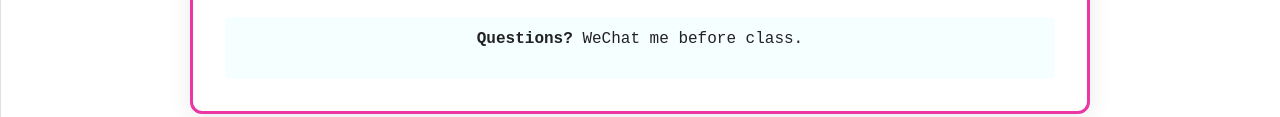
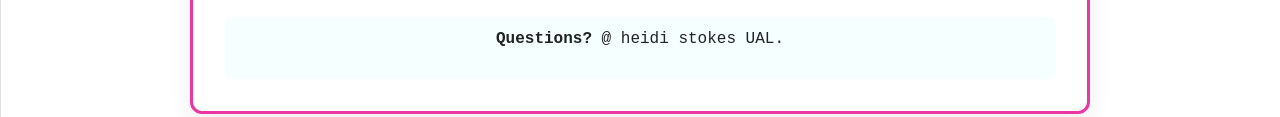
Before and after one commit to hsstokes/Homework-Make-Tape-Transfers, a plain HTML site: page index.html in a window 1280 px wide. Shown: the part 3717-3834 px from the top of the page. Drawn offline with Linux system fonts and the light colour scheme.

Commit message:
Update index.html

```diff
--- a/index.html
+++ b/index.html
@@ -490,7 +490,7 @@
   </div>
 
   <div style="margin-top: 20px; text-align: center; padding: 10px; background: var(--secondary-light); border-radius: 5px;">
-    <p><strong>Questions?</strong> WeChat me before class.</p>
+    <p><strong>Questions?</strong> @ heidi stokes UAL.</p>
   </div>
 
 </div>
```
